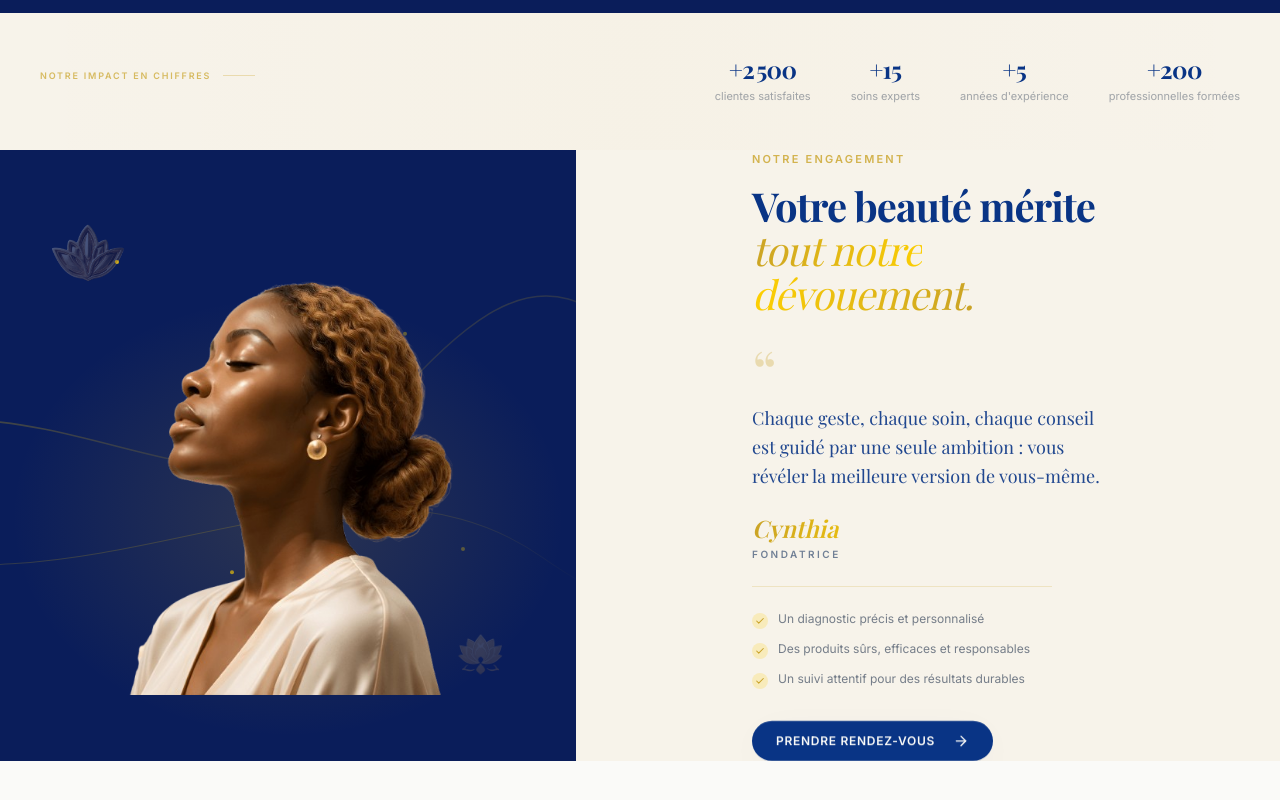
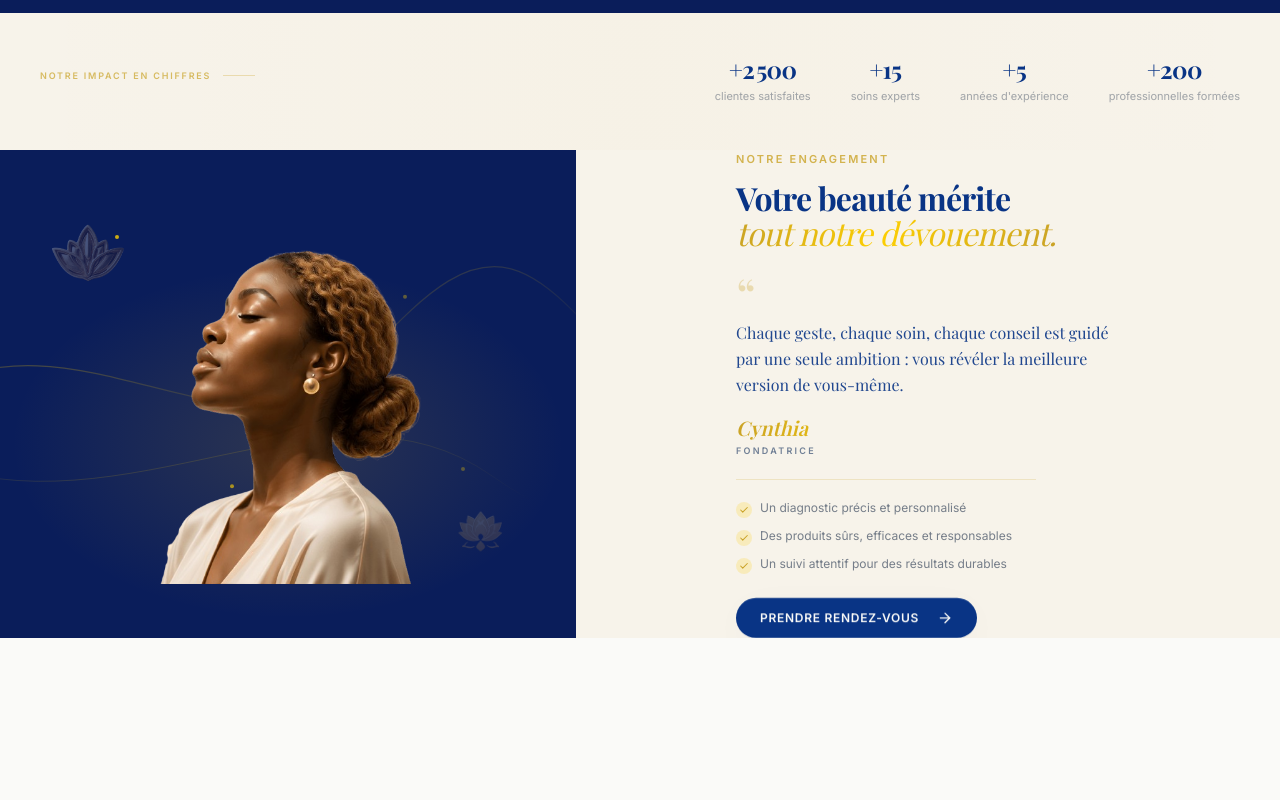
Before and after one commit to kenryalonzo/com.cythia.dev, a Next.js app: page /a-propos in a window 1280 px wide. Shown: the part 1469-2269 px from the top of the page. Built offline with nearby package versions, Linux system fonts and the light colour scheme.

Commit message:
fix: adjust layout and spacing in Engagement component for improved readability

```diff
--- a/components/Engagement.tsx
+++ b/components/Engagement.tsx
@@ -19,9 +19,9 @@ const promises = [
 export function Engagement() {
 	return (
 		<section className="relative w-full overflow-hidden">
-			<div className="flex min-h-[500px] flex-col lg:min-h-[550px] lg:flex-row">
+			<div className="flex min-h-[380px] flex-col lg:min-h-[420px] lg:flex-row">
 				{/* ─── Left: Dark navy with portrait + gold decorations ─── */}
-				<div className="relative flex w-full items-center justify-center bg-[#0a1d5a] py-12 sm:py-16 lg:w-[45%] lg:py-0">
+				<div className="relative flex w-full items-center justify-center bg-[#0a1d5a] py-8 sm:py-10 lg:w-[45%] lg:py-0">
 					{/* Background gold flowing lines */}
 					<div className="pointer-events-none absolute inset-0">
 						<div
@@ -129,12 +129,12 @@ export function Engagement() {
 
 					{/* Portrait */}
 					<Reveal direction="left" delay={0.2}>
-						<div className="relative h-[350px] w-[280px] sm:h-[420px] sm:w-[320px] lg:h-[480px] lg:w-[360px]">
+						<div className="relative h-[280px] w-[220px] sm:h-[340px] sm:w-[260px] lg:h-[380px] lg:w-[290px]">
 							<Image
 								src="/assets/images/profil-cynthia.png"
 								alt="Cynthia — Fondatrice"
 								fill
-								sizes="360px"
+								sizes="290px"
 								className="object-contain object-bottom"
 							/>
 						</div>
@@ -142,16 +142,16 @@ export function Engagement() {
 				</div>
 
 				{/* ─── Right: Cream with quote + promises ─── */}
-				<div className="flex w-full items-center bg-[#f7f3ea] py-12 sm:py-16 lg:w-[55%] lg:py-0">
-					<div className="mx-auto w-full max-w-lg px-6 sm:px-10 md:px-14 lg:px-16 xl:px-20">
+				<div className="flex w-full items-center bg-[#f7f3ea] py-8 sm:py-10 lg:w-[55%] lg:py-0">
+					<div className="mx-auto w-full max-w-lg px-6 sm:px-8 md:px-12 lg:px-14 xl:px-16">
 						<Reveal direction="down" delay={0.1}>
-							<span className="eyebrow mb-4 block !text-[9px] !tracking-[0.2em] !text-gold-deep/80 sm:!text-[10px] md:!text-[11px]">
+							<span className="eyebrow mb-3 block !text-[9px] !tracking-[0.2em] !text-gold-deep/80 sm:!text-[10px] md:!text-[11px]">
 								Notre Engagement
 							</span>
 						</Reveal>
 
 						<Reveal delay={0.2}>
-							<h2 className="max-w-[300px] font-display text-2xl font-bold leading-[1.1] tracking-tight text-royal sm:text-3xl md:max-w-none md:text-[2.25rem] lg:text-[2.5rem]">
+							<h2 className="max-w-[300px] font-display text-xl font-bold leading-[1.1] tracking-tight text-royal sm:text-2xl md:max-w-none md:text-[1.75rem] lg:text-[2rem]">
 								Votre beauté mérite <br className="hidden sm:block" />
 								<span className="text-gradient-gold font-normal italic">
 									tout notre dévouement.
@@ -160,14 +160,14 @@ export function Engagement() {
 						</Reveal>
 
 						<Reveal delay={0.3}>
-							<div className="mt-5 sm:mt-6">
+							<div className="mt-4 sm:mt-5">
 								<span
-									className="mb-1 block font-display text-5xl leading-none text-gold-deep/30 sm:text-6xl"
+									className="mb-0.5 block font-display text-4xl leading-none text-gold-deep/30 sm:text-5xl"
 									aria-hidden
 								>
 									&#8220;
 								</span>
-								<p className="max-w-[380px] font-display text-sm leading-relaxed text-royal/90 sm:text-base md:text-lg">
+								<p className="max-w-[380px] font-display text-sm leading-relaxed text-royal/90 sm:text-base">
 									Chaque geste, chaque soin, chaque conseil est guidé par une
 									seule ambition : vous révéler la meilleure version de
 									vous-même.
@@ -176,22 +176,22 @@ export function Engagement() {
 						</Reveal>
 
 						<Reveal delay={0.35}>
-							<div className="mt-4 flex flex-col gap-0.5 sm:mt-5">
-								<span className="text-gradient-gold font-display text-2xl font-semibold italic">
+							<div className="mt-3 flex flex-col gap-0.5 sm:mt-4">
+								<span className="text-gradient-gold font-display text-xl font-semibold italic">
 									Cynthia
 								</span>
-								<span className="text-[10px] font-bold uppercase tracking-[0.25em] text-slate-soft">
+								<span className="text-[9px] font-bold uppercase tracking-[0.25em] text-slate-soft">
 									Fondatrice
 								</span>
 							</div>
 						</Reveal>
 
 						<Reveal delay={0.4}>
-							<div className="my-5 h-px w-full max-w-[300px] bg-gold-deep/20 sm:my-6" />
+							<div className="my-4 h-px w-full max-w-[300px] bg-gold-deep/20 sm:my-5" />
 						</Reveal>
 
 						<Reveal delay={0.45}>
-							<div className="flex flex-col gap-3">
+							<div className="flex flex-col gap-2.5">
 								{promises.map((p, i) => (
 									<motion.div
 										key={p}
@@ -203,7 +203,7 @@ export function Engagement() {
 											duration: 0.4,
 											ease: [0.22, 1, 0.36, 1],
 										}}
-										className="flex items-start gap-2.5"
+										className="flex items-start gap-2"
 									>
 										<span className="mt-0.5 flex h-4 w-4 shrink-0 items-center justify-center rounded-full bg-gold/20">
 											<Check
@@ -221,7 +221,7 @@ export function Engagement() {
 						</Reveal>
 
 						<Reveal delay={0.55} direction="up">
-							<div className="mt-6 sm:mt-8">
+							<div className="mt-5 sm:mt-6">
 								<Button
 									href="#contact"
 									variant="royal"
```
